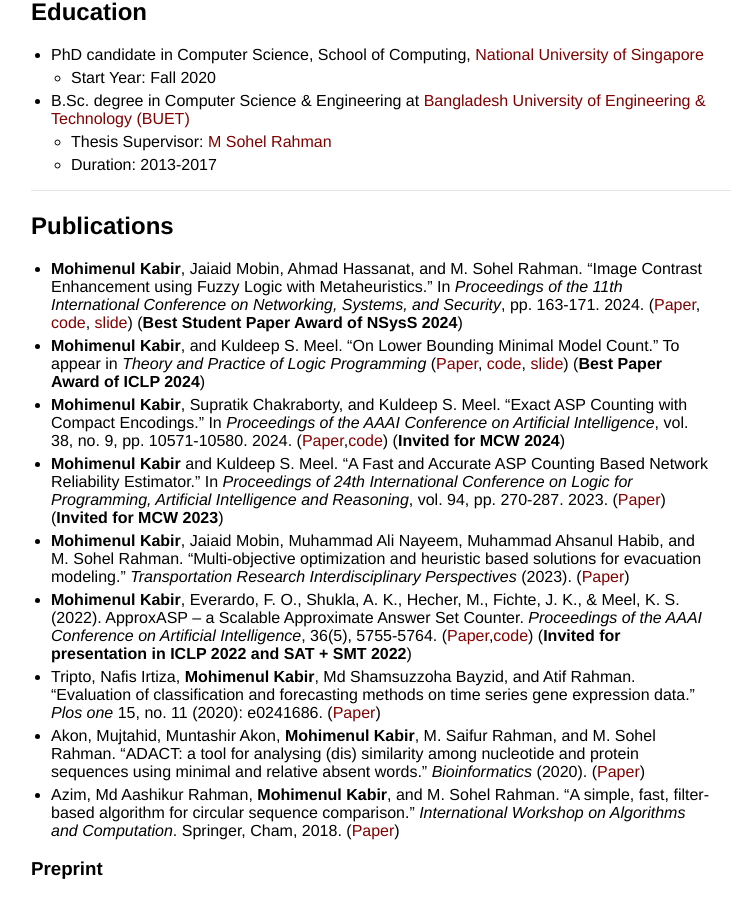
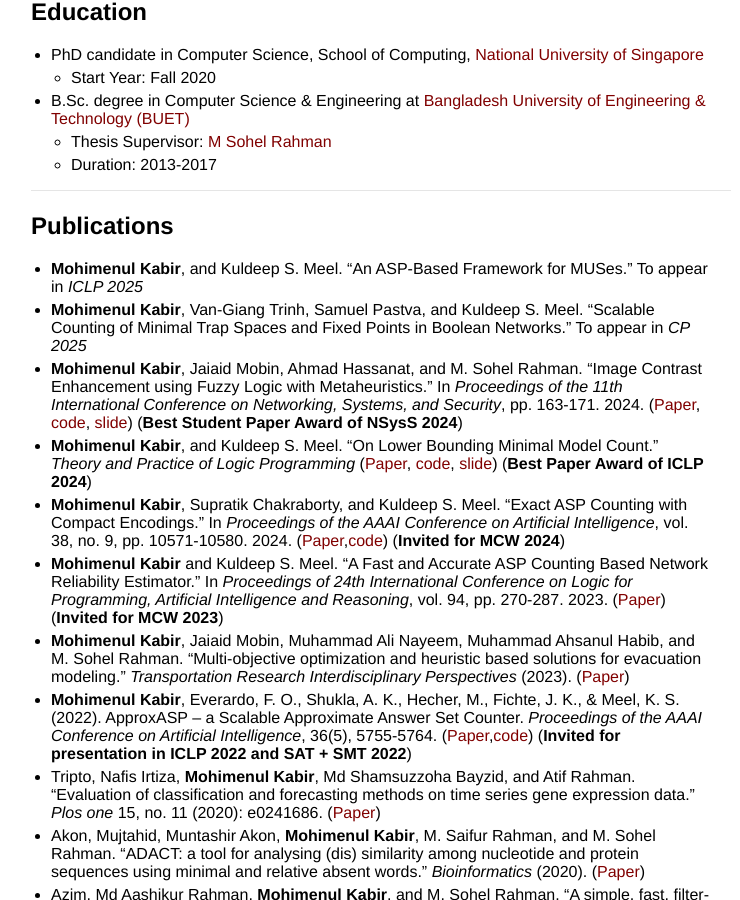
Before and after one commit to mahi045/mahi045.github.io, a Jekyll site: the page built from index.md, in a window 1280 px wide and 900 px high, scrolled down 340 px. Shown: the whole window, without its empty margins (259-999 px from the left). Built offline with Jekyll 4.4.1, drawn with Linux system fonts in a browser that asks for light colours.

Commit message:
ICLP and CP papers

```diff
--- a/index.md
+++ b/index.md
@@ -28,8 +28,10 @@ Here is my [CV](CV.pdf). You can reach me at [mahibuet045@gmail.com](mailto:mahi
 ---
 ## Publications
 
+- **Mohimenul Kabir**, and Kuldeep S. Meel. "An ASP-Based Framework for MUSes." To appear in _ICLP 2025_
+- **Mohimenul Kabir**, Van-Giang Trinh, Samuel Pastva, and Kuldeep S. Meel. "Scalable Counting of Minimal Trap Spaces and Fixed Points in Boolean Networks." To appear in _CP 2025_
 - **Mohimenul Kabir**, Jaiaid Mobin, Ahmad Hassanat, and M. Sohel Rahman. "Image Contrast Enhancement using Fuzzy Logic with Metaheuristics." In _Proceedings of the 11th International Conference on Networking, Systems, and Security_, pp. 163-171. 2024. ([Paper](https://dl.acm.org/doi/10.1145/3704522.3704542), [code](https://bitbucket.org/mahi045/image-enhancement/src/master/), [slide](nsys2024presentation.pdf)) (**Best Student Paper Award of NSysS 2024**)
-- **Mohimenul Kabir**, and Kuldeep S. Meel. "On Lower Bounding Minimal Model Count." To appear in _Theory and Practice of Logic Programming_ ([Paper](https://arxiv.org/pdf/2407.09744), [code](https://github.com/meelgroup/minLB), [slide](minLB.pdf)) (**Best Paper Award of ICLP 2024**)
+- **Mohimenul Kabir**, and Kuldeep S. Meel. "On Lower Bounding Minimal Model Count." _Theory and Practice of Logic Programming_ ([Paper](https://arxiv.org/pdf/2407.09744), [code](https://github.com/meelgroup/minLB), [slide](minLB.pdf)) (**Best Paper Award of ICLP 2024**)
 - **Mohimenul Kabir**, Supratik Chakraborty, and Kuldeep S. Meel. "Exact ASP Counting with Compact Encodings." In _Proceedings of the AAAI Conference on Artificial Intelligence_, vol. 38, no. 9, pp. 10571-10580. 2024. ([Paper](https://arxiv.org/pdf/2312.11936.pdf),[code](https://github.com/meelgroup/sharpASP)) (**Invited for MCW 2024**)
 - **Mohimenul Kabir** and Kuldeep S. Meel. "A Fast and Accurate ASP Counting Based Network Reliability Estimator." In _Proceedings of 24th International Conference on Logic for Programming, Artificial Intelligence and Reasoning_, vol. 94, pp. 270-287. 2023. ([Paper](https://easychair.org/publications/paper/8zhh)) (**Invited for MCW 2023**)
 - **Mohimenul Kabir**, Jaiaid Mobin, Muhammad Ali Nayeem, Muhammad Ahsanul Habib, and M. Sohel Rahman. "Multi-objective optimization and heuristic based solutions for evacuation modeling." _Transportation Research Interdisciplinary Perspectives_ (2023). ([Paper](https://www.sciencedirect.com/science/article/pii/S2590198223000453))
```
